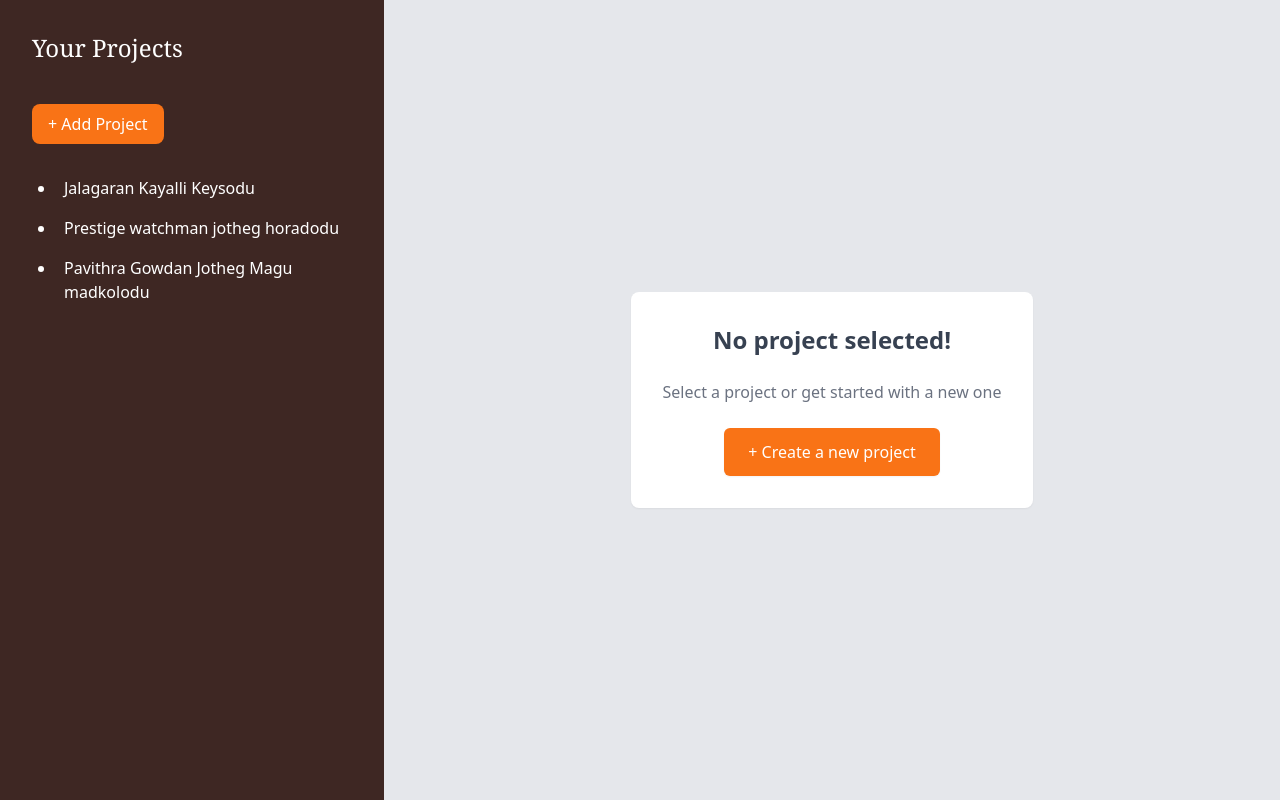
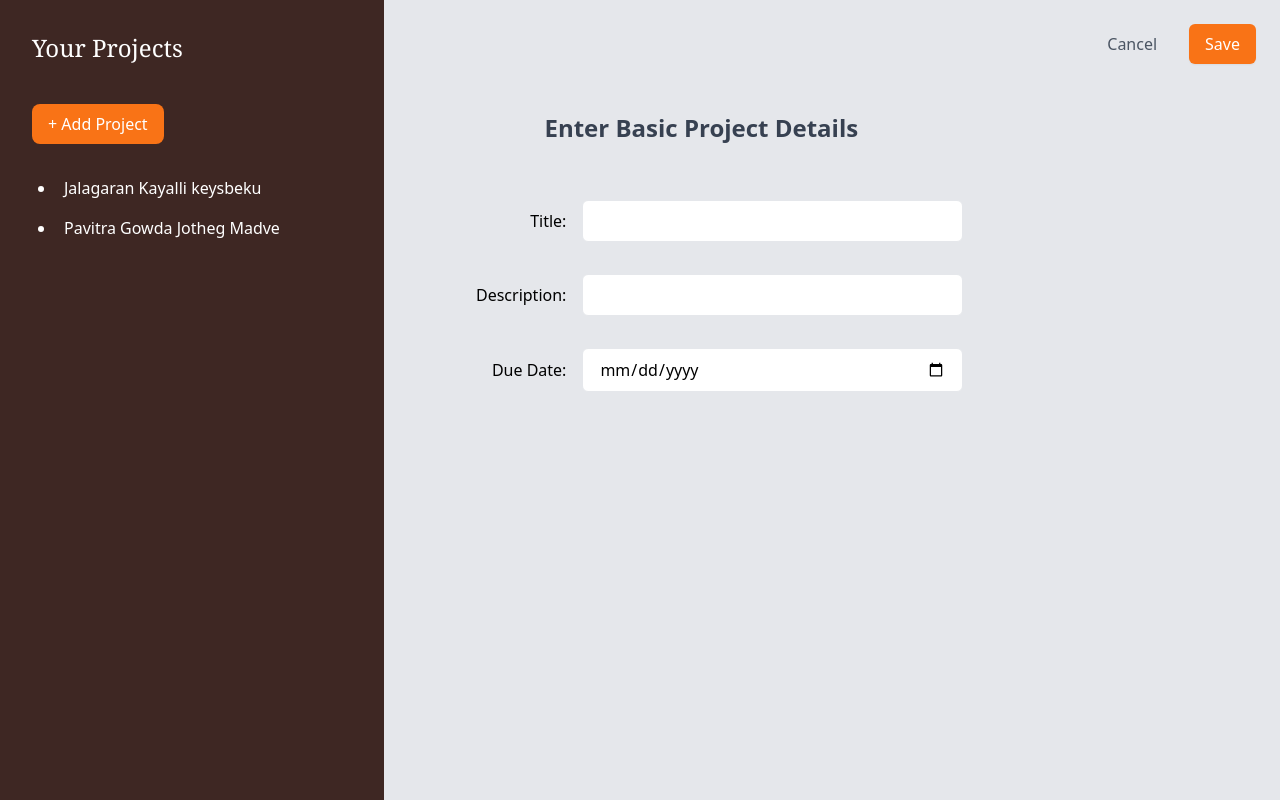
Before and after one commit to bsheksgit/Project-Management-App-React, a React (Vite) app: page / in a window 1280 px wide. Built offline with nearby package versions, Linux system fonts and the light colour scheme.

Commit message:
Made the add button functional

```diff
--- a/src/App.jsx
+++ b/src/App.jsx
@@ -1,16 +1,25 @@
 import AddProjectPage from "./components/AddProjectPage";
 import BlankProjectWindow from "./components/BlankProjectWindow";
 import YourProjects from "./components/YourProjects";
+import {useState} from 'react';
 
 function App() {
-  let projectCount=0;
+
+  const [projectList, setProjectList] = useState(["Jalagaran Kayalli keysbeku", "Pavitra Gowda Jotheg Madve"]);
+
+  function handleAddProject(newItem){
+      setProjectList((prevValue) =>
+      [...prevValue, newItem]
+      );
+    }
+
   return (
     <div className="flex w-full min-h-screen">
       <div className="w-[30%]">
-        <YourProjects/>
+        <YourProjects projectList={projectList} handleAddProject={handleAddProject}/>
       </div>
       <div className="w-[70%]">
-        {projectCount>0?<AddProjectPage/>:<BlankProjectWindow/>}
+        {projectList.length>0?<AddProjectPage/>:<BlankProjectWindow/>}
       </div>
     </div>
   );
--- a/src/components/YourProjects.jsx
+++ b/src/components/YourProjects.jsx
@@ -1,17 +1,16 @@
 import React from 'react'
 import ProjectListItem from './ProjectListItem';
+import {useState} from 'react';
 
-export default function YourProjects(){
+export default function YourProjects({projectList, handleAddProject}){
 
     return(<div className="flex-col justify-start align-top bg-[#3E2723] h-full p-8 space-y-6">
         <p className='text-2xl font-serif text-white mb-4'>Your Projects</p>
         <div className='inline-block px-4 py-2 bg-orange-500 rounded-lg hover:bg-orange-600 transition-colors cursor-pointer'>
-            <button className='text-white font-medium'>+ Add Project</button>
+            <button className='text-white font-medium' onClick={() => handleAddProject("Jalagara")}>+ Add Project</button>
         </div>
             <ul>
-            <ProjectListItem project="Jalagaran Kayalli Keysodu" />
-            <ProjectListItem project="Prestige watchman jotheg horadodu" />
-            <ProjectListItem project="Pavithra Gowdan Jotheg Magu madkolodu" />
+            {projectList.map((projectName, index) => <ProjectListItem key={index} project={projectName} />)}
         </ul>
     </div>);
 }
```
